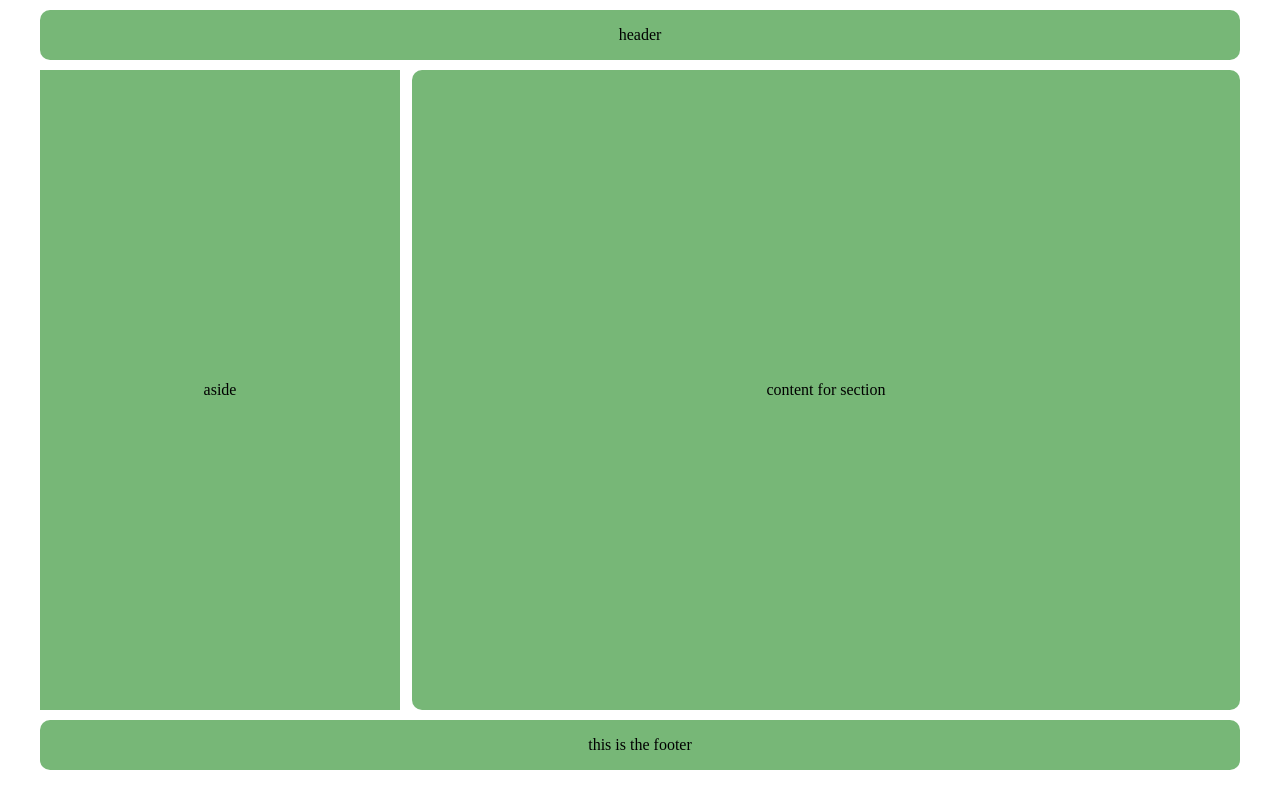
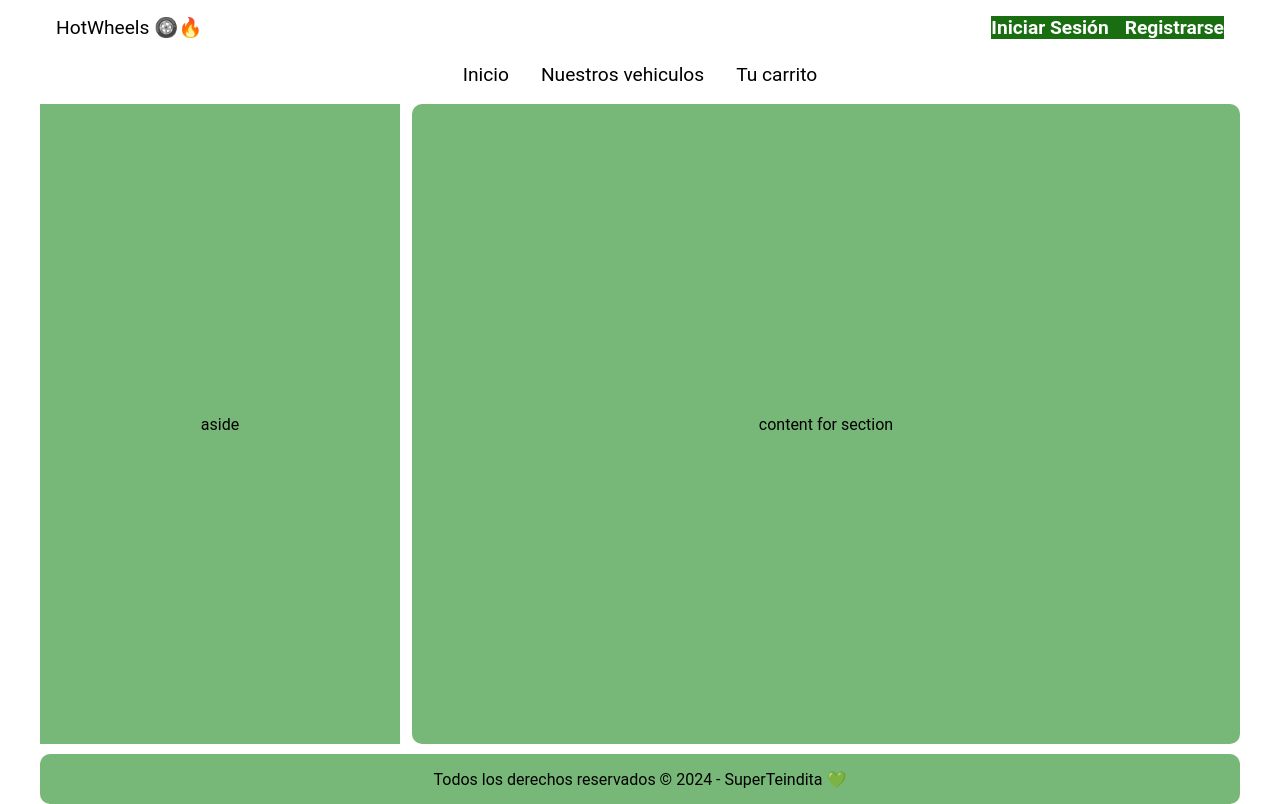
Before and after one commit to ValenMorales/Git-practice, a React (Vite) app: page / in a window 1280 px wide. Built offline with nearby package versions, Linux system fonts and the light colour scheme.

Commit message:
Header content layout and basic styles

```diff
--- a/src/App.css
+++ b/src/App.css
@@ -1,4 +1,5 @@
 * {
+  font-family: 'Roboto', sans-serif;
   margin: 0;
   padding: 0;
   box-sizing: border-box;
--- a/src/components/Footer.tsx
+++ b/src/components/Footer.tsx
@@ -1,5 +1,7 @@
 import "../styles/Footer.css";
 
 export default function Footer() {
-  return <footer className="footer">this is the footer</footer>;
+  return <footer className="footer">
+    Todos los derechos reservados &copy; 2024 - SuperTeindita 💚
+  </footer>;
 }
--- a/src/components/Header.tsx
+++ b/src/components/Header.tsx
@@ -1,5 +1,24 @@
 import "../styles/Header.css";
 
 export default function Header() {
-  return <header className="header">header</header>;
+  return (
+    <header className="header">
+      <div className="header-content">
+        <span>
+          HotWheels 🛞🔥
+        </span>
+        <ul className="action-buttons">
+          <li>Iniciar Sesión</li>
+          <li>Registrarse</li>
+        </ul>
+      </div>
+      <section className="nav-bar">
+        <ul>
+          <li className="route">Inicio</li>
+          <li className="route">Nuestros vehiculos</li>
+          <li className="route">Tu carrito</li>
+        </ul>
+      </section>
+    </header>
+  );
 }
--- a/src/styles/Header.css
+++ b/src/styles/Header.css
@@ -1,10 +1,50 @@
 .header {
-  margin: 0 auto;
-  background: #77b777;
-  border-radius: 10px;
-  min-height: 50px;
-  margin-top: 10px;
   display: flex;
+  flex-direction: column;
+  justify-content: center;
   align-items: center;
-  justify-content: center;
+  font-size: 1.2rem;
+  width: 100dvw;
+
+  .header-content {
+    display: flex;
+    justify-content: space-between;
+    align-items: center;
+    width: 100%;
+    padding: 1rem;
+
+    ul {
+      display: flex;
+      align-items: center;
+      gap: 1rem;
+      list-style: none;
+    }
+
+    .action-buttons {
+      color: white;
+      font-weight: 700;
+      background-color: rgb(25, 110, 17);
+    }
+  }
+
+  .nav-bar {
+    display: flex;
+    justify-content: center;
+    align-items: center;
+    width: 100%;
+    padding: 0.5rem 0;
+
+    ul {
+      display: flex;
+      align-items: center;
+      gap: 2rem;
+      list-style: none;
+    }
+
+    .route:hover {
+      cursor: pointer;
+      font-weight: bold;
+      color: rgb(60, 219, 60);
+    }
+  }
 }
```
